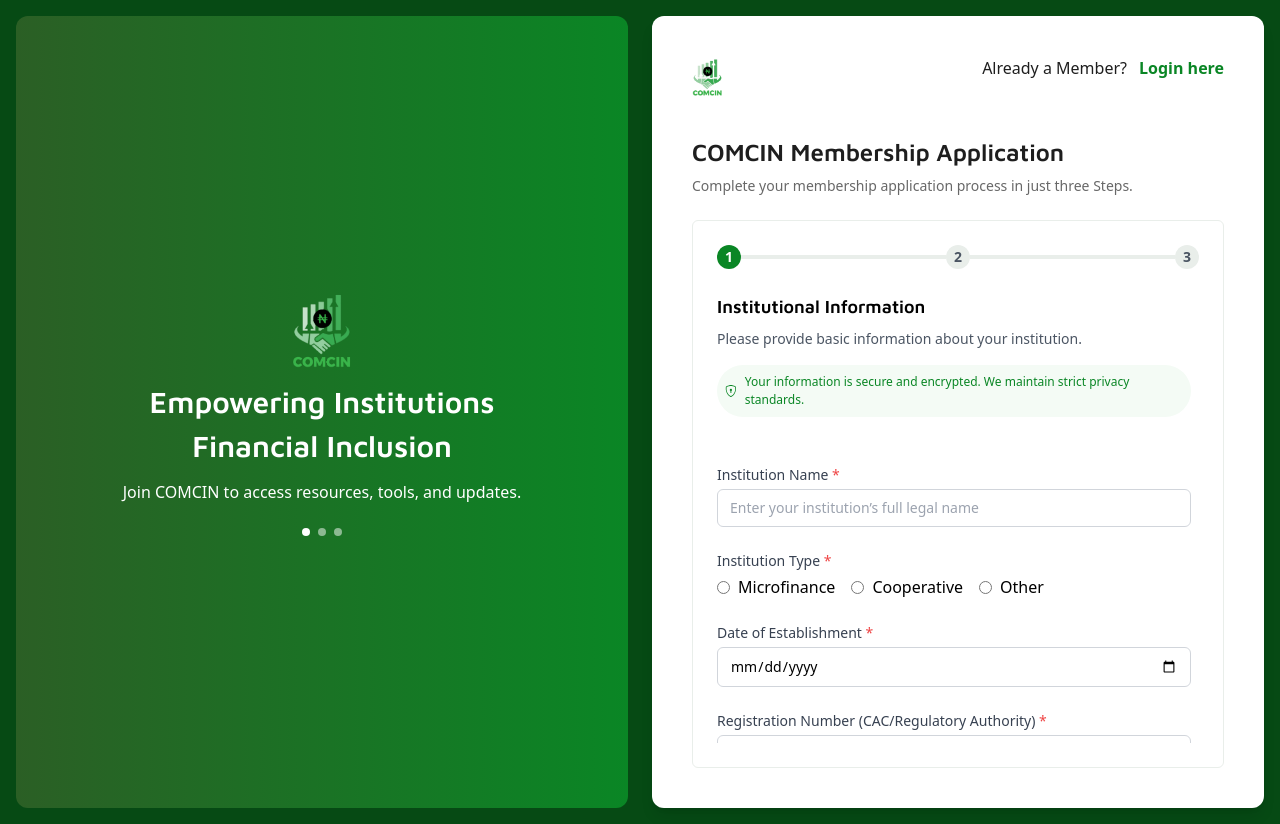
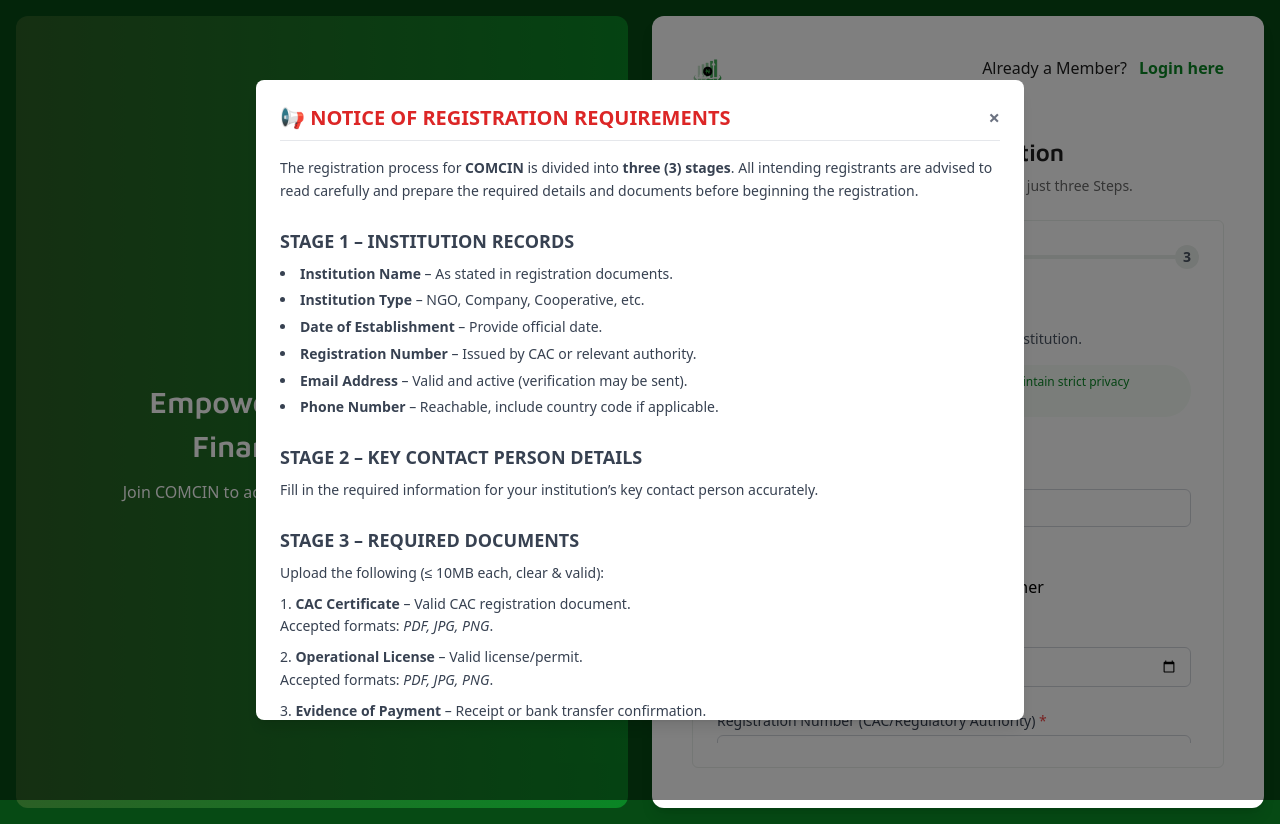
Before and after one commit to RilwanSofware/comcin, a React (Vite) app: page /register in a window 1280 px wide. Built offline with nearby package versions, Linux system fonts and the light colour scheme.

Commit message:
Updated certificvate

```diff
--- a/src/Component/Certificate/GenerateCertificate.jsx
+++ b/src/Component/Certificate/GenerateCertificate.jsx
@@ -1,5 +1,5 @@
 import React, { useCallback, useRef, useState } from "react";
-import certificateTemplate from "../../assets/certificates.jpeg";
+import certificateTemplate from "../../assets/Certificate.png";
 import html2canvas from "html2canvas";
 import { set } from "react-hook-form";
 import { ImSpinner } from "react-icons/im";
--- /dev/null
+++ b/src/Component/Register/RegistrationNoticeModal.jsx
@@ -0,0 +1,99 @@
+import { useEffect, useState } from "react";
+
+export default function RegistrationNoticeModal() {
+  const [open, setOpen] = useState(false);
+
+  useEffect(() => {
+    // Show modal automatically when page loads
+    setOpen(true);
+  }, []);
+
+  if (!open) return null;
+
+  return (
+    <div className="fixed inset-0 z-50 flex items-center justify-center bg-black/50">
+      {/* Modal box */}
+      <div className="bg-white rounded-lg shadow-lg max-w-3xl w-full max-h-[80vh] overflow-y-auto p-6">
+        {/* Header */}
+        <div className="flex justify-between items-center border-b pb-2 mb-4">
+          <h2 className="text-xl font-bold text-red-600 flex items-center gap-2">
+            📢 NOTICE OF REGISTRATION REQUIREMENTS
+          </h2>
+          <button
+            onClick={() => setOpen(false)}
+            className="text-gray-500 hover:text-gray-700 text-xl font-bold"
+          >
+            ×
+          </button>
+        </div>
+
+        {/* Body */}
+        <div className="space-y-6 text-gray-700 text-sm leading-relaxed">
+          <p>
+            The registration process for <strong>COMCIN</strong> is divided into{" "}
+            <strong>three (3) stages</strong>. All intending registrants are advised
+            to read carefully and prepare the required details and documents before
+            beginning the registration.
+          </p>
+
+          {/* Stage 1 */}
+          <section>
+            <h3 className="font-semibold text-lg">STAGE 1 – INSTITUTION RECORDS</h3>
+            <ul className="list-disc list-inside mt-2 space-y-1">
+              <li><strong>Institution Name</strong> – As stated in registration documents.</li>
+              <li><strong>Institution Type</strong> – NGO, Company, Cooperative, etc.</li>
+              <li><strong>Date of Establishment</strong> – Provide official date.</li>
+              <li><strong>Registration Number</strong> – Issued by CAC or relevant authority.</li>
+              <li><strong>Email Address</strong> – Valid and active (verification may be sent).</li>
+              <li><strong>Phone Number</strong> – Reachable, include country code if applicable.</li>
+            </ul>
+          </section>
+
+          {/* Stage 2 */}
+          <section>
+            <h3 className="font-semibold text-lg">STAGE 2 – KEY CONTACT PERSON DETAILS</h3>
+            <p className="mt-2">Fill in the required information for your institution’s key contact person accurately.</p>
+          </section>
+
+          {/* Stage 3 */}
+          <section>
+            <h3 className="font-semibold text-lg">STAGE 3 – REQUIRED DOCUMENTS</h3>
+            <p className="mt-2">Upload the following (≤ 10MB each, clear & valid):</p>
+            <ol className="list-decimal list-inside mt-2 space-y-2">
+              <li>
+                <strong>CAC Certificate</strong> – Valid CAC registration document.<br />
+                Accepted formats: <em>PDF, JPG, PNG</em>.
+              </li>
+              <li>
+                <strong>Operational License</strong> – Valid license/permit.<br />
+                Accepted formats: <em>PDF, JPG, PNG</em>.
+              </li>
+              <li>
+                <strong>Evidence of Payment</strong> – Receipt or bank transfer confirmation.<br />
+                Accepted formats: <em>PDF, JPG, PNG</em>.
+              </li>
+            </ol>
+          </section>
+
+          {/* Important note */}
+          <div className="bg-yellow-100 border-l-4 border-yellow-500 p-4 text-sm">
+            ⚠ <strong>Important:</strong> Incomplete or incorrect submissions may delay
+            approval. Ensure all details match official records and uploads are legible.
+          </div>
+
+          <p className="mt-4 font-semibold">Signed: <br /> Management</p>
+        </div>
+
+        {/* Footer */}
+        <div className="flex justify-end mt-6">
+          <button
+            onClick={() => setOpen(false)}
+            className="bg-white text-base text-green-700 font-bold px-6 py-3 rounded-md hover:bg-gray-100 transition"
+          >
+            I Understand
+          </button>
+        </div>
+      </div>
+    </div>
+  );
+}
--- a/src/Component/Register/StepFormLayout.jsx
+++ b/src/Component/Register/StepFormLayout.jsx
@@ -1,7 +1,9 @@
 import React from "react";
+import RegistrationNoticeModal from "./RegistrationNoticeModal";
 
 export default function StepFormLayout({ step, children }) {
   return (
+    <>
       <div className="w-full border border-[#E9EEEA] rounded-md p-6 space-y-4">
         {/* Stepper Line with Circles and Full Width Lines */}
         <div className="relative mb-6 flex items-center w-full">
@@ -19,7 +21,11 @@
               {/* Step Circle */}
               <div
                 className={`w-6 h-6 rounded-full flex items-center justify-center z-10 text-sm font-semibold
-              ${step >= num ? "bg-[#0A8625] text-white" : "bg-[#E9EEEA] text-gray-600"}`}
+              ${
+                step >= num
+                  ? "bg-[#0A8625] text-white"
+                  : "bg-[#E9EEEA] text-gray-600"
+              }`}
               >
                 {num}
               </div>
@@ -41,5 +47,7 @@
           {children}
         </div>
       </div>
+      <RegistrationNoticeModal />
+    </>
   );
 }
```
Also changed, not shown: src/assets/Certificate.png (added). Lines whose indentation alone changed are shown as unchanged.
